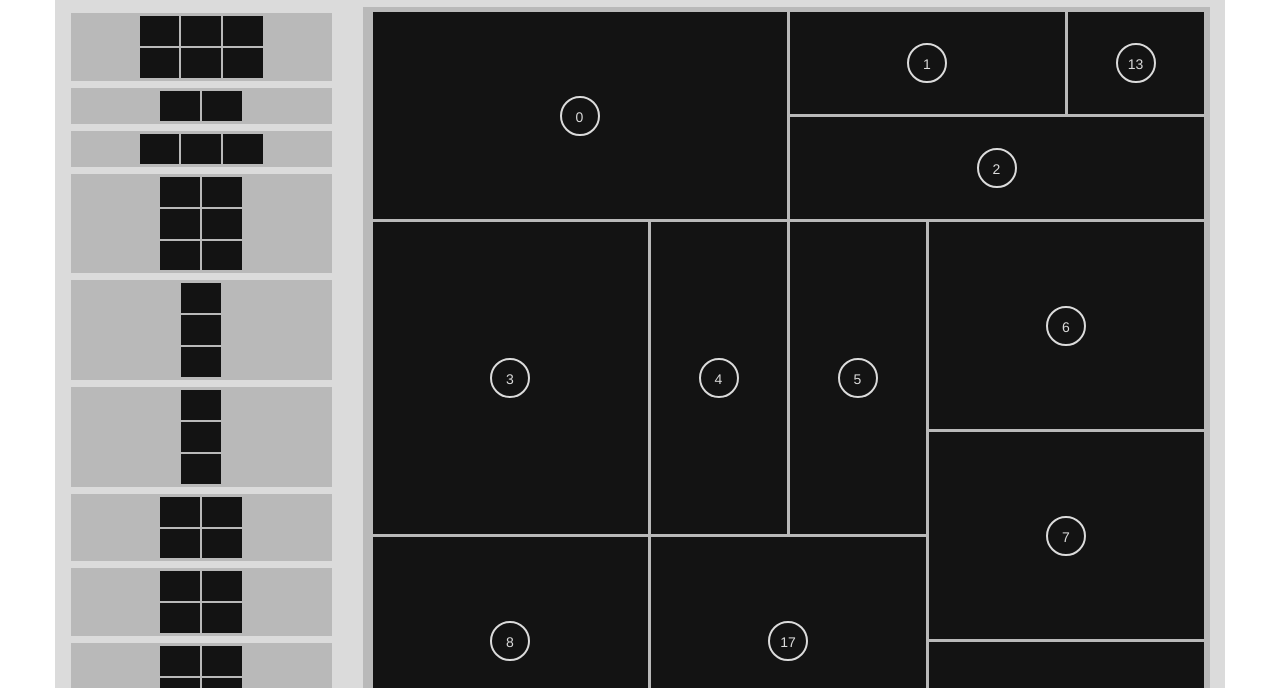
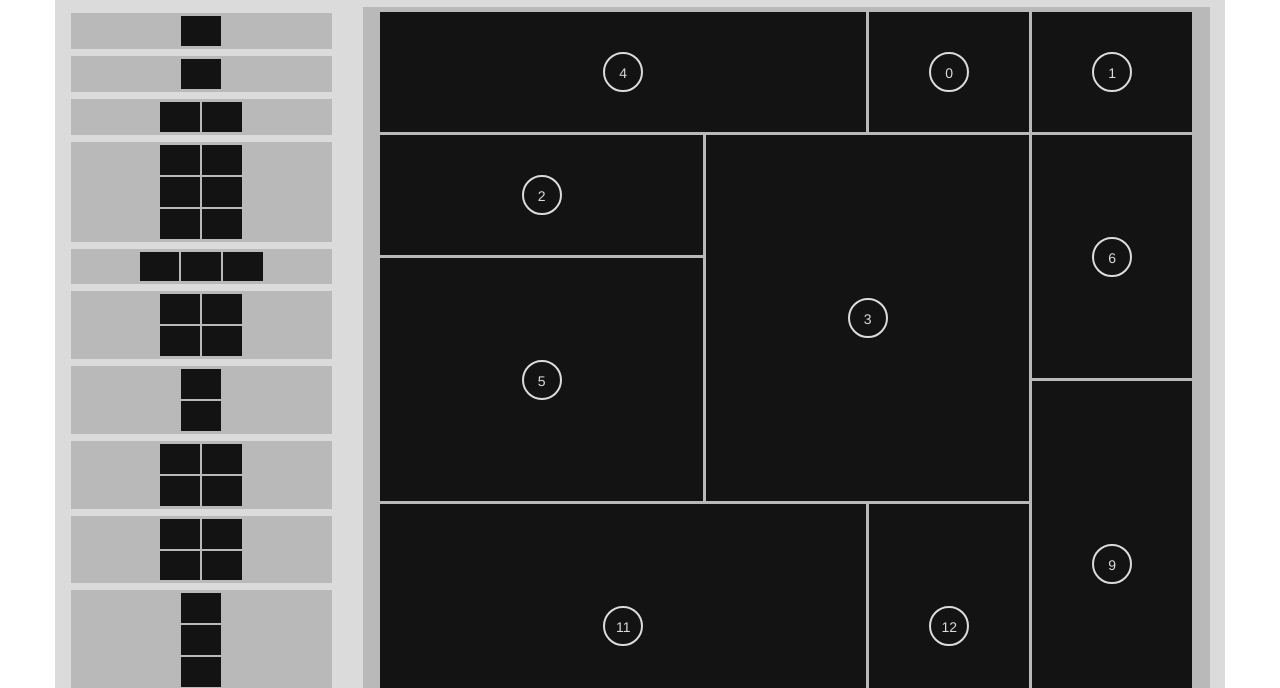
Before and after one commit to tontsacom/floortiles, a plain HTML site: page index.html in a window 1280 px wide. Shown: the part 112-800 px from the top of the page. Drawn offline with nearby package versions, Linux system fonts and the light colour scheme.

Commit message:
Update script #7

```diff
--- a/floortiles.js
+++ b/floortiles.js
@@ -4,6 +4,8 @@
  * Licensed under the MIT license
  */
 (function($) {
+
+	const MAXITERATION = 500;
 
 	var optionsDefault = {
 		tileSize: {
@@ -200,6 +202,8 @@
 				n;
 
 			this.sitAll(state, columns, start);
+			if (this.debug) console.log(iteration, state.order.join());; // only for debug purpose
+
 			variants.push({
 				order: state.order.slice(0),
 				holes: state.holes.length,
@@ -209,7 +213,7 @@
 			});
 
 			// loop of iterations (with control of the number of iterations)
-			while (iteration++ < 500) {
+			while (iteration++ < MAXITERATION) {
 
 				if (state.holes.length > 0) {
 
@@ -265,9 +269,9 @@
 						k = this.tileReshuffle(state, start);
 
 						// reshuffle of tiles from bottom to top with a "rebound"
-						while (--j >= start.i) {
-							if (state.tiles[state.order[j + 1]].x != state.tiles[state.order[j]].x) state.order.splice(j, 0, state.order.splice(j + 1, 1)[0]);
-							if (state.order[j + 1] == k) break;
+						while (j-- > start.i) {
+							if (state.tiles[state.order[j]].x != state.tiles[state.order[j + 1]].x) state.order.splice(j, 0, state.order.splice(j + 1, 1)[0]);
+							if (state.order[j] == k || state.order[j + 1] == k) break;
 						}
 
 					}
@@ -303,7 +307,8 @@
 					state.order.splice(k, 0, state.order.splice(l, 1)[0]);
 
 				}
-				this.sitAll(state, columns, start);console.log(state.order.join(), iteration);
+				this.sitAll(state, columns, start);//console.log(iteration, state.order.join());
+				if (this.debug) console.log(iteration, state.order.join()); // only for debug purpose
 
 				n = state.order.slice(0);
 				var o = variants.findIndex(function(el) {return el.order.join() == n.join();});
@@ -329,12 +334,10 @@
 					return a.chaos - b.chaos;
 				}
 			});
-			if (variants.length > 0) {
-				state.order = variants[0].order;
-				this.sitAll(state, columns, start);
-			}
+			state.order = variants[0].order;
+			this.sitAll(state, columns, start);
 
-			if (state.holes.length > 0) {
+			if (state.holes.length > 0 && iteration < MAXITERATION) {
 
 				// holes remained and it is necessary to proceed to recursion (decrease the number of columns)
 				j = this.tileReshuffle(state, start);
--- a/index.html
+++ b/index.html
@@ -68,25 +68,25 @@
 							<div data-tile="4x1"></div>
 -->
 
-							<div data-tile="3x2"></div>
+							<div data-tile="1x1"></div>
+							<div data-tile="1x1"></div>
 							<div data-tile="2x1"></div>
+							<div data-tile="2x3"></div>
 							<div data-tile="3x1"></div>
-							<div data-tile="2x3"></div>
-							<div data-tile="1x3"></div>
+							<div data-tile="2x2"></div>
+							<div data-tile="1x2"></div>
+							<div data-tile="2x2"></div>
+							<div data-tile="2x2"></div>
 							<div data-tile="1x3"></div>
 							<div data-tile="2x2"></div>
-							<div data-tile="2x2"></div>
-							<div data-tile="2x2"></div>
+							<div data-tile="3x2"></div>
+							<div data-tile="1x2"></div>
+							<div data-tile="1x3"></div>
+							<div data-tile="1x2"></div>
+							<div data-tile="1x2"></div>
 							<div data-tile="3x1"></div>
 							<div data-tile="2x1"></div>
-							<div data-tile="1x2"></div>
-							<div data-tile="1x2"></div>
-							<div data-tile="1x1"></div>
 							<div data-tile="2x3"></div>
-							<div data-tile="1x2"></div>
-							<div data-tile="1x2"></div>
-							<div data-tile="2x2"></div>
-							<div data-tile="1x1"></div>
 <!--
 -->
 						</div>
@@ -114,7 +114,7 @@
 					debug: true,
 					tileSize: '160x120',
 					minCol: 2,
-					maxCol: 6,
+					maxCol: 5,
 					tiled: function (el, ui) {
 						el.html(ui.index).wrapInner('<div />');
 						var w = $('.floortiles-scope').width() / 6 - 4,
```
